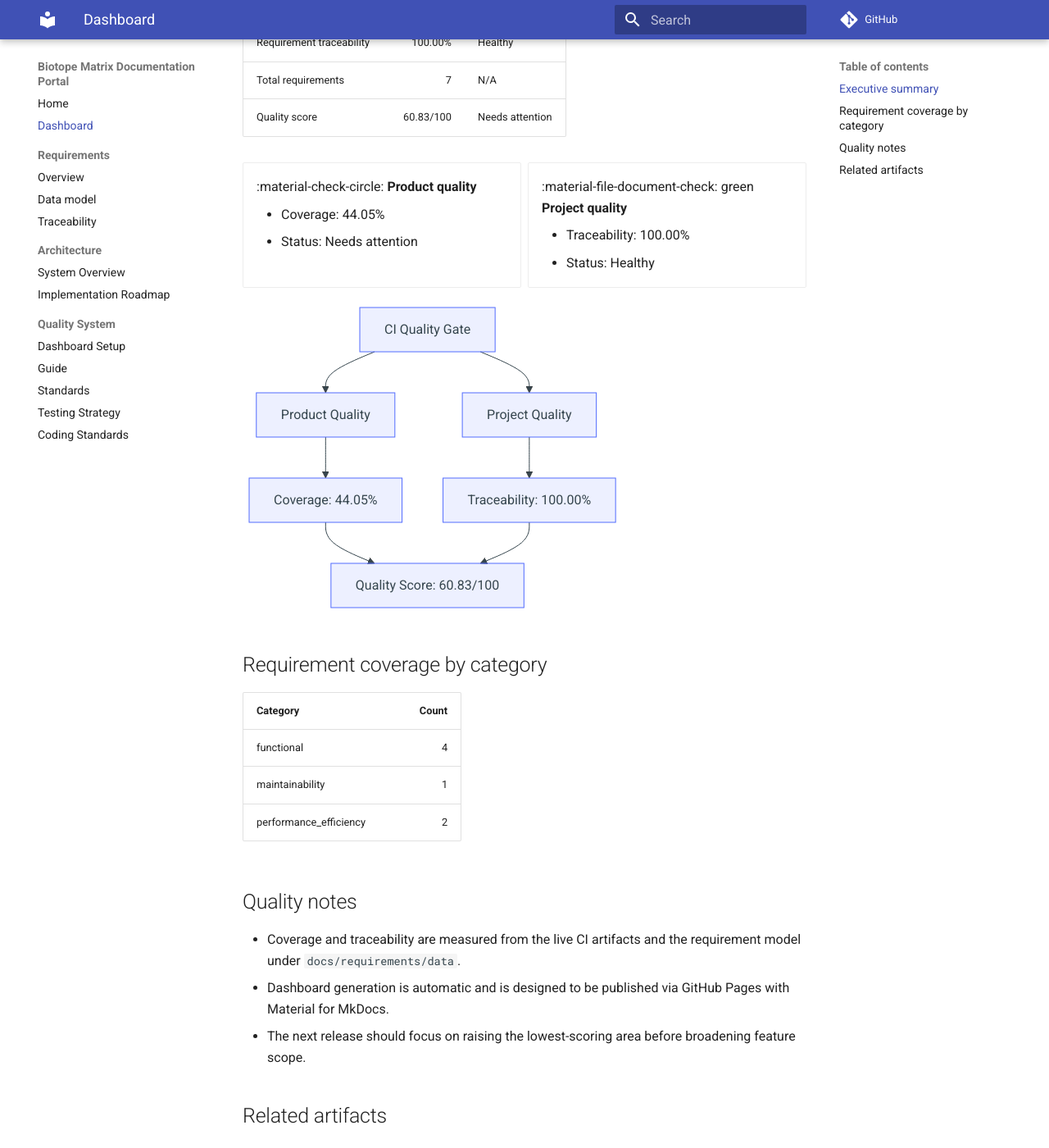
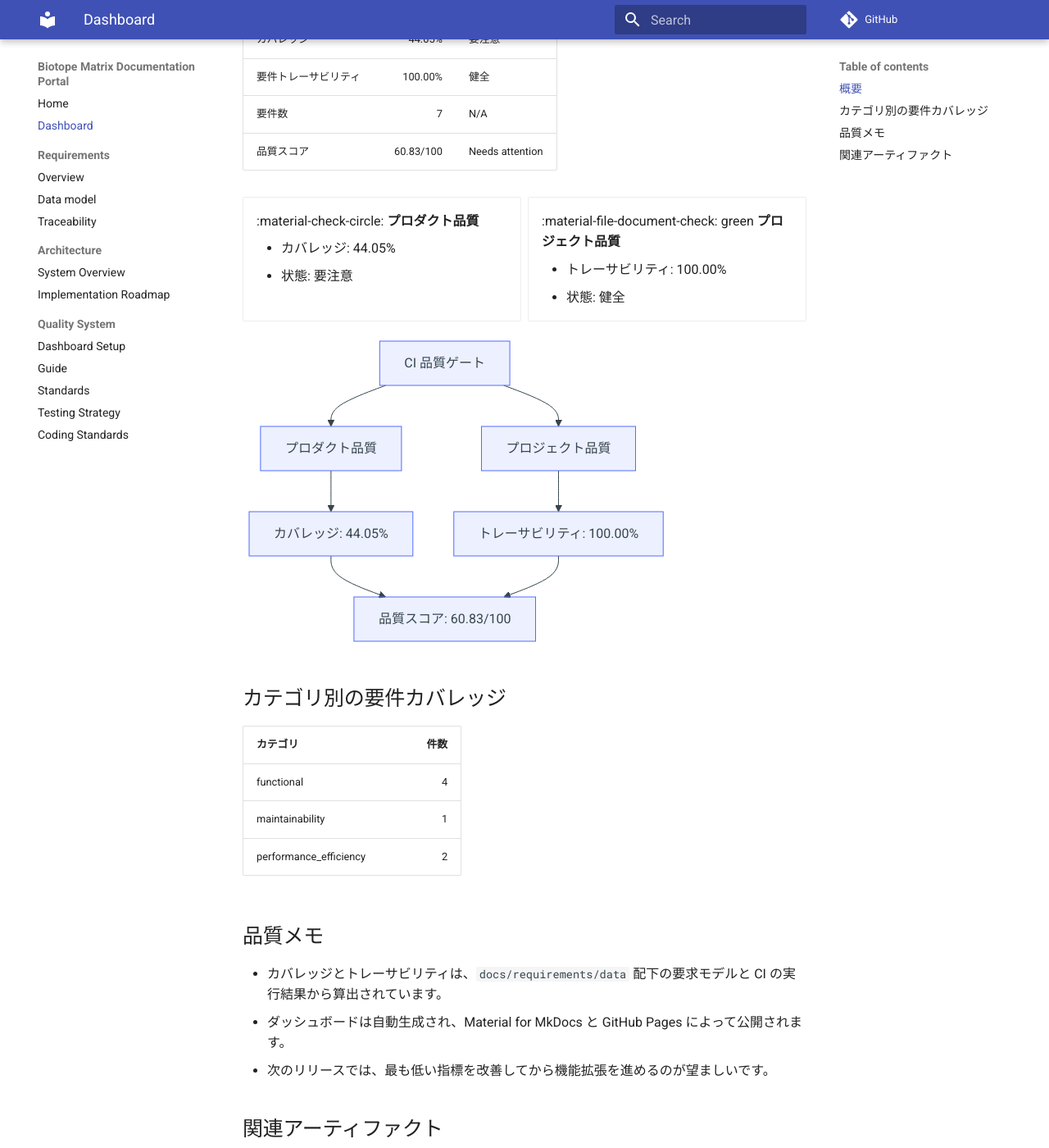
Before and after one commit to viviparidae/biotope-matrix, an MkDocs documentation site: the page built from docs/dashboard/index.md, in a window 1280 px wide and 1400 px high, scrolled down 334 px. Shown: the whole window at 82% size. Built offline with MkDocs 1.6.1 and Material for MkDocs 9.7.7, drawn with Linux system fonts in a browser that asks for light colours; comment, search, counter and statistics services are not loaded; some of the changed text lies outside the part shown.

Commit message:
fix: localize quality dashboard to Japanese

````diff
--- a/docs/dashboard/index.md
+++ b/docs/dashboard/index.md
@@ -1,54 +1,54 @@
-# Product Quality & Project Quality Dashboard
+# プロダクト品質・プロジェクト品質ダッシュボード
 
-## Executive summary
+## 概要
 
-The current release is in **needs attention** status with an overall quality score of **60.83/100**.
+現在のリリースは **needs attention** 状態で、総合品質スコアは **60.83/100** です。
 
-| Metric | Value | Status |
+| 指標 | 値 | 状態 |
 | --- | ---: | --- |
-| Statement coverage | 44.05% | Needs attention |
-| Requirement traceability | 100.00% | Healthy |
-| Total requirements | 7 | N/A |
-| Quality score | 60.83/100 | Needs attention |
+| カバレッジ | 44.05% | 要注意 |
+| 要件トレーサビリティ | 100.00% | 健全 |
+| 要件数 | 7 | N/A |
+| 品質スコア | 60.83/100 | Needs attention |
 
 <div class="grid cards" markdown>
 
--   :material-check-circle:  **Product quality**
-    - Coverage: 44.05%
-    - Status: Needs attention
+-   :material-check-circle:  **プロダクト品質**
+    - カバレッジ: 44.05%
+    - 状態: 要注意
 
--   :material-file-document-check: green  **Project quality**
-    - Traceability: 100.00%
-    - Status: Healthy
+-   :material-file-document-check: green  **プロジェクト品質**
+    - トレーサビリティ: 100.00%
+    - 状態: 健全
 
 </div>
 
 ```mermaid
 flowchart TD
-    A[CI Quality Gate] --> B[Product Quality]
-    A --> C[Project Quality]
-    B --> D[Coverage: 44.05%]
-    C --> E[Traceability: 100.00%]
-    D --> F[Quality Score: 60.83/100]
+    A[CI 品質ゲート] --> B[プロダクト品質]
+    A --> C[プロジェクト品質]
+    B --> D[カバレッジ: 44.05%]
+    C --> E[トレーサビリティ: 100.00%]
+    D --> F[品質スコア: 60.83/100]
     E --> F
 ```
 
-## Requirement coverage by category
+## カテゴリ別の要件カバレッジ
 
-| Category | Count |
+| カテゴリ | 件数 |
 | --- | ---: |
 | functional | 4 |
 | maintainability | 1 |
 | performance_efficiency | 2 |
 
-## Quality notes
+## 品質メモ
 
-- Coverage and traceability are measured from the live CI artifacts and the requirement model under `docs/requirements/data`.
-- Dashboard generation is automatic and is designed to be published via GitHub Pages with Material for MkDocs.
-- The next release should focus on raising the lowest-scoring area before broadening feature scope.
+- カバレッジとトレーサビリティは、`docs/requirements/data` 配下の要求モデルと CI の実行結果から算出されています。
+- ダッシュボードは自動生成され、Material for MkDocs と GitHub Pages によって公開されます。
+- 次のリリースでは、最も低い指標を改善してから機能拡張を進めるのが望ましいです。
 
-## Related artifacts
+## 関連アーティファクト
 
-- JSON payload: [../reports/quality-report.json](../reports/quality-report.json)
-- Requirement model: [../requirements.md](../requirements.md)
-- Documentation guide: [../DOCS_SYSTEM_GUIDE.md](../DOCS_SYSTEM_GUIDE.md)
+- JSON 出力: [../reports/quality-report.json](../reports/quality-report.json)
+- 要件モデル: [../requirements.md](../requirements.md)
+- ドキュメントガイド: [../DOCS_SYSTEM_GUIDE.md](../DOCS_SYSTEM_GUIDE.md)
--- a/docs/reports/quality-report.json
+++ b/docs/reports/quality-report.json
@@ -1,5 +1,5 @@
 {
-  "generated_at": "2026-09-23T22:44:46.144616+00:00",
+  "generated_at": "2026-09-23T22:51:41.978817+00:00",
   "product_quality": {
     "coverage_pct": 44.05,
     "test_coverage_status": "needs_attention",
````
Also changed, not shown: 1 other file.
